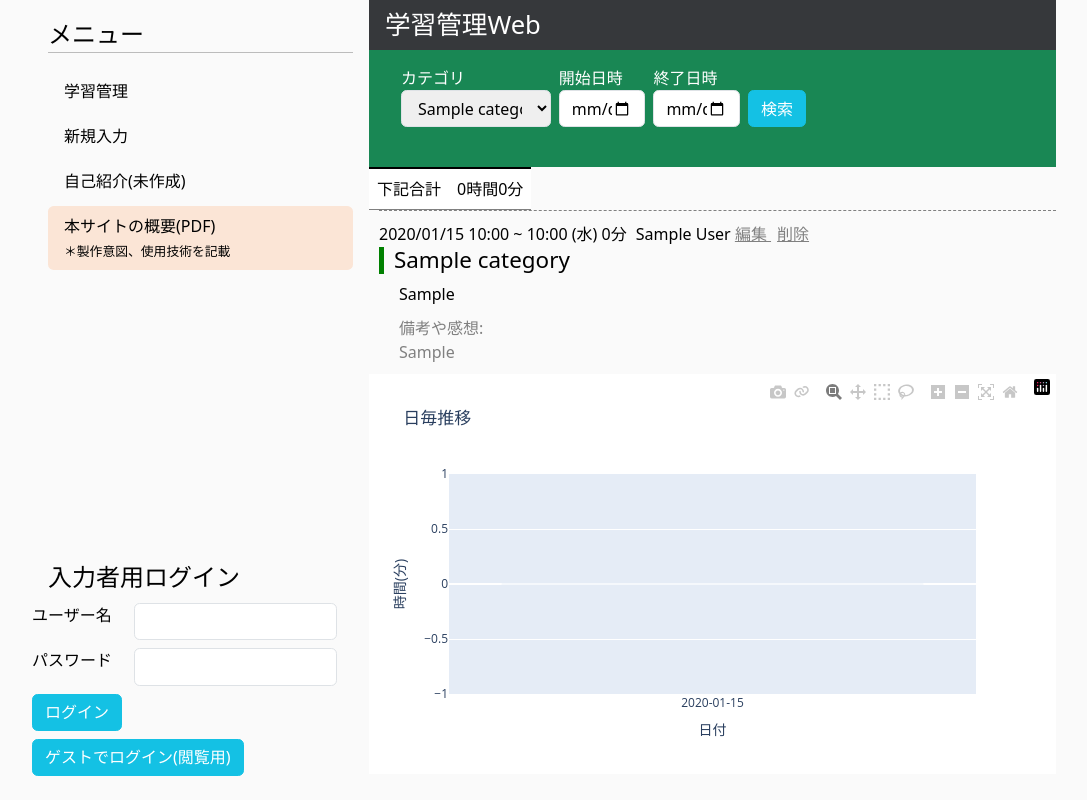
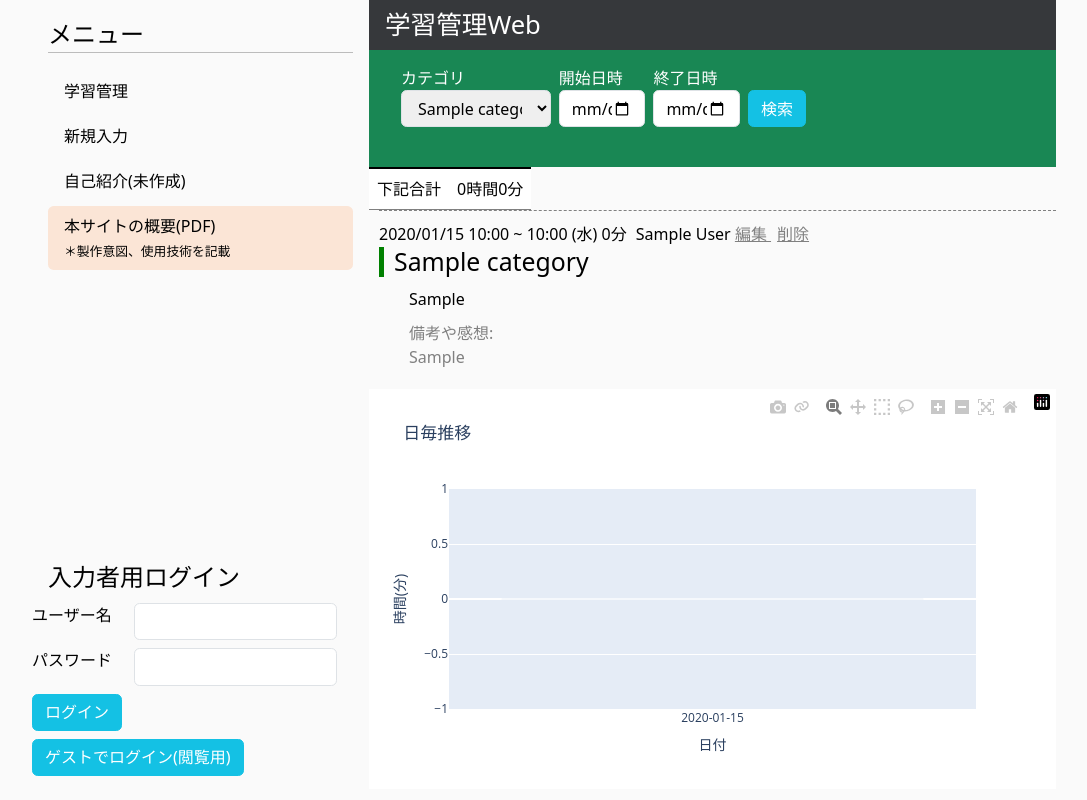
Before and after one commit to tetsuya-okada3620/study_app, a Flask app: page / in a window 1280 px wide. Shown: the whole page, without its empty margins (96-1183 px from the left). Run offline with Flask 3, Linux system fonts and the light colour scheme; tables that the repository leaves empty hold one stand-in row (values such as "Sample post").

Commit message:
検索結果のカテゴリ名のサイズ調整、内容の余白を調整

```diff
--- a/app/static/index.css
+++ b/app/static/index.css
@@ -117,12 +117,22 @@ table > tbody > tr:hover {
     border-left: 5px solid green;
 }
 .rec-category h2 {
-    font-size: 1.4rem;
+    font-size: 1.55rem;
+}
+
+.rec-confirm-remark {
+    margin-bottom: 10px;
 }
 .rec-confirm {
     white-space: pre-wrap;
-    margin-left: 20px;
+    margin: 10px 0 0 30px;
 }
+.rec-remark {
+    margin: 10px 0 0 30px;
+    color: gray;
+    white-space: pre-wrap;
+}
+
 .rec-delete {
     display: inline;
 }
@@ -133,12 +143,6 @@ table > tbody > tr:hover {
     color: rgb(0, 102, 204);
 }
 
-.rec-remark {
-    margin: 10px 0 0 20px;
-    color: gray;
-    white-space: pre-wrap;
-}
-
 .td-text {
     white-space: pre-wrap;
     word-break: break-all;
--- a/app/templates/index.html
+++ b/app/templates/index.html
@@ -86,10 +86,12 @@
                             </span>
                         </div>
                         <div class="rec-category"><h2>{{ rec.categories.category_name }}</h2></div>
-                        <div class="rec-confirm">{{ rec.confirm }}</div>
-                        {% if rec.remark %}
-                            <div class="rec-remark">備考や感想: <br>{{ rec.remark }}</div>
-                        {% endif %}
+                        <div class="rec-confirm-remark">
+                            <div class="rec-confirm">{{ rec.confirm }}</div>
+                            {% if rec.remark %}
+                                <div class="rec-remark">備考や感想: <br>{{ rec.remark }}</div>
+                            {% endif %}
+                        </div>
                     </div>
                 {% endfor %}
             </div>
```
